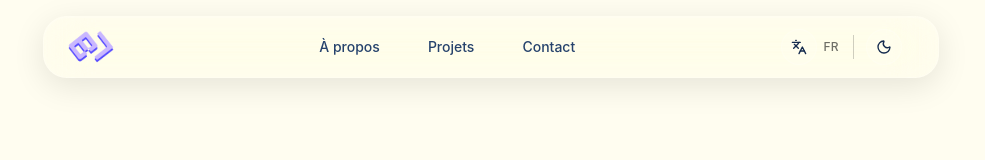
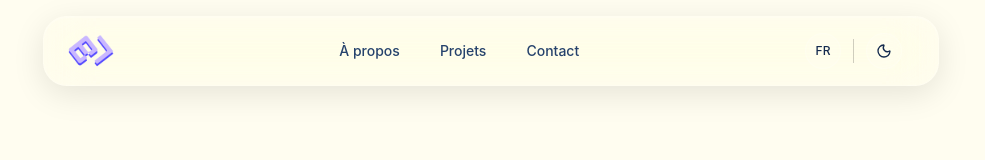
Before and after one commit to Bima42/portfolio, a React (Vite) app: page / in a window 1280 px wide. Shown: the top 160 px of the page, without its empty margins (149-1134 px from the left). Built offline with nearby package versions, Linux system fonts and the light colour scheme.

Commit message:
fix: header and navigation menu ok for mobile and desktop

```diff
--- a/src/components/header/Header.tsx
+++ b/src/components/header/Header.tsx
@@ -1,39 +1,26 @@
-import { useState } from 'react';
-import { useTheme } from '@/hooks/useTheme';
-import { useLanguage } from '@/hooks/useLanguage';
-import { Logo, VerticalDivider } from './atoms';
-import { NavigationMenu, LanguageToggle, ThemeToggle, MobileMenu } from './molecules';
-import type { NavigationMenuItem } from './types';
+import { useTheme } from "@/hooks/useTheme";
+import { useLanguage } from "@/hooks/useLanguage";
+import { Logo, VerticalDivider } from "./atoms";
+import { NavigationMenu, LanguageToggle, ThemeToggle, MobileMenu } from "./molecules";
+import type { NavigationMenuItem } from "./types";
 
 export interface HeaderProps {
   className?: string;
-  navigationItems?: NavigationMenuItem[];
 }
 
 export function Header({
   className = '',
-  navigationItems
 }: HeaderProps) {
-  const [mobileMenuOpen, setMobileMenuOpen] = useState(false);
-
   const themeHook = useTheme();
   const languageHook = useLanguage();
 
   const theme = themeHook.theme;
-  const language = languageHook.currentLanguage;
 
-  // Dynamic navigation items based on language
   const defaultNavigation: NavigationMenuItem[] = [
-    { label: languageHook.t('navigation.about'), href: '/about' },
-    { label: languageHook.t('navigation.projects'), href: '/projects' },
-    { label: languageHook.t('navigation.contact'), href: '/contact' }
+    { label: languageHook.t("navigation.about"), href: "/about" },
+    { label: languageHook.t("navigation.projects"), href: "/projects" },
+    { label: languageHook.t("navigation.contact"), href: "/contact" }
   ];
-
-  const finalNavigationItems = navigationItems || defaultNavigation;
-
-  const toggleMobileMenu = () => {
-    setMobileMenuOpen(!mobileMenuOpen);
-  };
 
   return (
     <header
@@ -56,7 +43,7 @@ export function Header({
           hover:bg-white/15 dark:hover:bg-white/10
         "
         style={{
-          boxShadow: theme === 'dark'
+          boxShadow: theme === "dark"
             ? `0 8px 32px rgba(0, 0, 0, 0.3), inset 0 1px 0 rgba(255, 255, 255, 0.1)`
             : `0 8px 32px rgba(0, 0, 0, 0.1), inset 0 1px 0 rgba(255, 255, 255, 0.2)`
         }}
@@ -67,7 +54,7 @@ export function Header({
 
           {/* Center: Desktop Navigation */}
           <NavigationMenu
-            items={finalNavigationItems}
+            items={defaultNavigation}
             className="flex-1 justify-center"
           />
 
@@ -79,15 +66,10 @@ export function Header({
 
               <VerticalDivider />
 
-              <ThemeToggle currentTheme={theme}/>
+              <ThemeToggle />
             </div>
 
-            {/* Mobile Menu */}
-            <MobileMenu
-              isOpen={mobileMenuOpen}
-              onToggle={toggleMobileMenu}
-              navigationItems={finalNavigationItems}
-            />
+            <MobileMenu navigationItems={defaultNavigation} />
           </div>
         </div>
       </div>
--- a/src/components/header/atoms/IconButton.tsx
+++ b/src/components/header/atoms/IconButton.tsx
@@ -1,7 +1,7 @@
 import { Button } from '@/components/ui/button';
 
 interface IconButtonProps {
-  icon: React.ReactNode;
+  icon: React.ReactNode | string;
   onClick?: () => void;
   ariaLabel: string;
   variant?: 'ghost' | 'outline';
--- /dev/null
+++ b/src/components/header/atoms/NavigationLink.tsx
@@ -0,0 +1,54 @@
+import { Link, useRouterState } from '@tanstack/react-router';
+import type { NavigationMenuItem } from '../types';
+
+interface NavigationLinkProps {
+	item: NavigationMenuItem;
+	onClick?: () => void;
+	isMobile?: boolean;
+}
+
+export function NavigationLink({ item, onClick, isMobile = false }: NavigationLinkProps) {
+	const router = useRouterState();
+	const currentPath = router.location.pathname;
+	const isActive = currentPath === item.href || item.isActive;
+
+	const baseClasses = `
+    relative
+    px-4 py-3
+    text-base font-medium
+    rounded-2xl
+    transition-all duration-200
+    hover:bg-white/10 dark:hover:bg-white/5
+    focus:outline-none focus:ring-2 focus:ring-primary/50
+    ${isActive
+		? 'text-primary bg-primary/10 dark:bg-primary/20 shadow-sm border border-primary/20'
+		: 'text-slate-700 dark:text-slate-300 hover:text-slate-900 dark:hover:text-slate-100'
+	}
+  `;
+
+	const mobileClasses = isMobile ? 'w-full justify-start' : '';
+	const desktopClasses = !isMobile ? 'text-sm px-3 py-2' : '';
+
+	return (
+		<Link
+			to={item.href}
+			className={`${baseClasses} ${mobileClasses} ${desktopClasses}`}
+			onClick={onClick}
+		>
+      <span className="flex items-center gap-3">
+        {item.icon && (
+			<span className="w-5 h-5 flex-shrink-0">
+            {item.icon}
+          </span>
+		)}
+		  {item.label}
+      </span>
+			{isActive && !isMobile && (
+				<span className="absolute inset-x-0 -bottom-1 h-0.5 bg-primary rounded-full" />
+			)}
+			{isActive && isMobile && (
+				<span className="absolute right-3 top-1/2 -translate-y-1/2 w-2 h-2 bg-primary rounded-full" />
+			)}
+		</Link>
+	);
+}
--- a/src/components/header/molecules/LanguageToggle.tsx
+++ b/src/components/header/molecules/LanguageToggle.tsx
@@ -1,4 +1,3 @@
-import { Languages } from 'lucide-react';
 import { IconButton } from '../atoms';
 import { useLanguage } from '@/hooks/useLanguage.ts';
 
@@ -16,16 +15,14 @@ export function LanguageToggle({
   return (
     <div className={`flex items-center space-x-1 ${className}`}>
       <IconButton
-        icon={<Languages className="h-4 w-4" />}
+        icon={displayLanguage}
         onClick={toggleLanguage}
         ariaLabel={t("header.languageToggle", {
             currentLanguage: currentLanguage === "fr" ? t("language.en") : t("language.fr")
         })}
         variant="ghost"
+        className={"text-xs"}
       />
-      <span className="text-xs font-medium text-foreground/60 min-w-[20px] text-center">
-        {displayLanguage}
-      </span>
     </div>
   );
 }
--- a/src/components/header/molecules/NavigationMenu.tsx
+++ b/src/components/header/molecules/NavigationMenu.tsx
@@ -1,4 +1,4 @@
-import { Link, useRouterState } from '@tanstack/react-router';
+import { NavigationLink } from '../atoms/NavigationLink';
 import type { NavigationMenuItem } from '../types';
 
 interface NavigationMenuProps {
@@ -7,38 +7,19 @@ interface NavigationMenuProps {
 }
 
 export function NavigationMenu({ items, className = '' }: NavigationMenuProps) {
-  const router = useRouterState();
-  const currentPath = router.location.pathname;
-
   return (
-    <nav className={`hidden md:flex items-center space-x-6 ${className}`} role="navigation">
-      {items.map((item) => {
-        const isActive = currentPath === item.href || item.isActive;
-
-        return (
-          <Link
-            key={item.href}
-            to={item.href}
-            className={`
-              relative
-              px-3 py-2
-              text-sm font-medium
-              rounded-2xl
-              transition-all duration-200
-              hover:bg-white/10 dark:hover:bg-white/5
-              ${isActive
-                ? 'text-primary bg-primary/10 dark:bg-primary/20 shadow-sm'
-                : 'text-slate-700 dark:text-slate-300 hover:text-slate-900 dark:hover:text-slate-100'
-              }
-            `}
-          >
-            {item.label}
-            {isActive && (
-              <span className="absolute inset-x-0 -bottom-1 h-0.5 bg-primary rounded-full" />
-            )}
-          </Link>
-        );
-      })}
-    </nav>
+      <nav
+          className={`hidden md:flex items-center space-x-2 ${className}`}
+          role="navigation"
+          aria-label="Main navigation"
+      >
+        {items.map((item) => (
+            <NavigationLink
+                key={item.href}
+                item={item}
+                isMobile={false}
+            />
+        ))}
+      </nav>
   );
 }
--- a/src/components/header/types.ts
+++ b/src/components/header/types.ts
@@ -1,5 +1,8 @@
+import type { ReactNode } from 'react';
+
 export interface NavigationMenuItem {
+  href: string;
   label: string;
-  href: string;
   isActive?: boolean;
+  icon?: ReactNode;
 }
--- a/src/locales/en.json
+++ b/src/locales/en.json
@@ -9,7 +9,10 @@
     "contact": "Contact"
   },
   "header": {
-    "languageToggle": "Switch to {{language}}"
+    "languageToggle": "Switch to {{language}}",
+    "theme": "Theme",
+    "language": "Language",
+    "navigation": "Navigation"
   },
   "pages": {
     "home": {
--- a/src/locales/fr.json
+++ b/src/locales/fr.json
@@ -3,9 +3,12 @@
     "en": "Anglais",
     "fr": "Français"
   },
-    "header": {
-      "languageToggle": "Passer à {{language}}"
-    },
+  "header": {
+    "languageToggle": "Passer à {{language}}",
+    "theme": "Thème",
+    "language": "Langue",
+    "navigation": "Navigation"
+  },
   "navigation": {
     "about": "À propos",
     "projects": "Projets",
```
Also changed, not shown: src/components/header/molecules/MobileMenu.tsx (+81 -41 lines).
